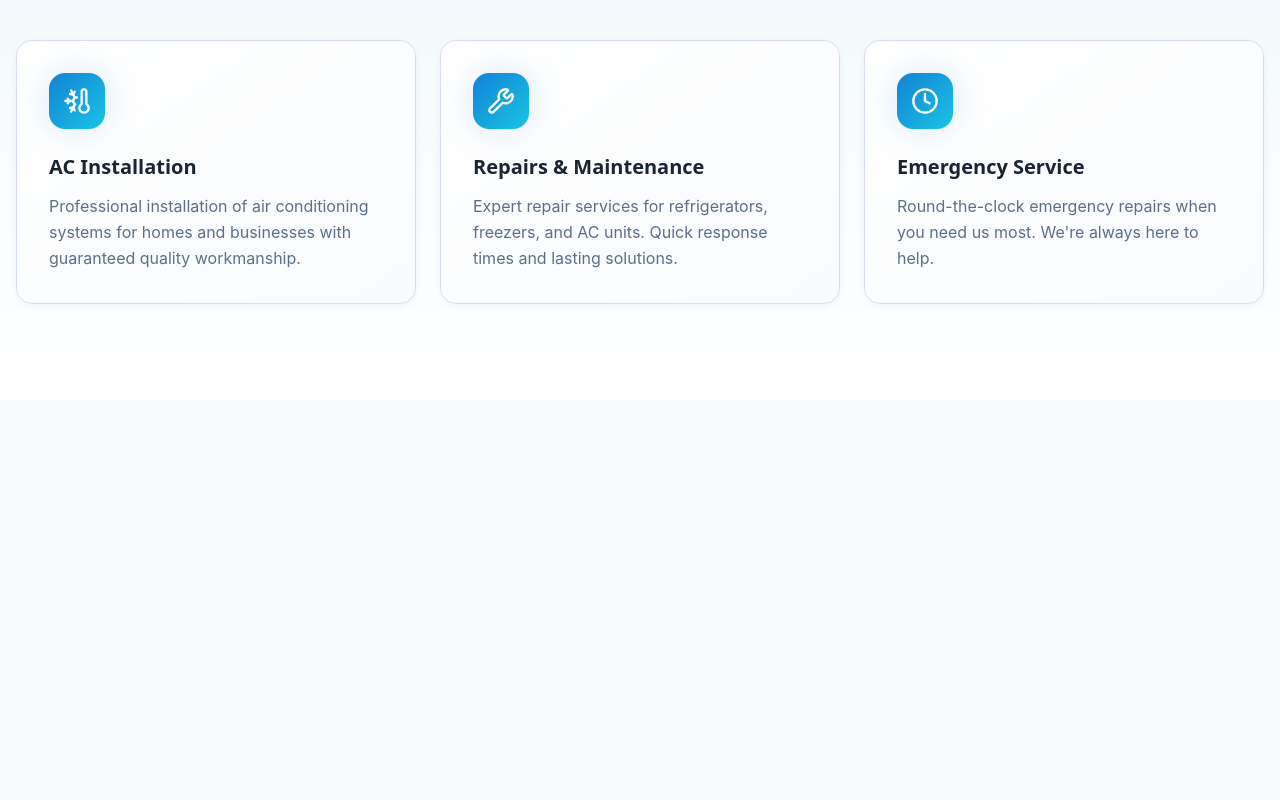
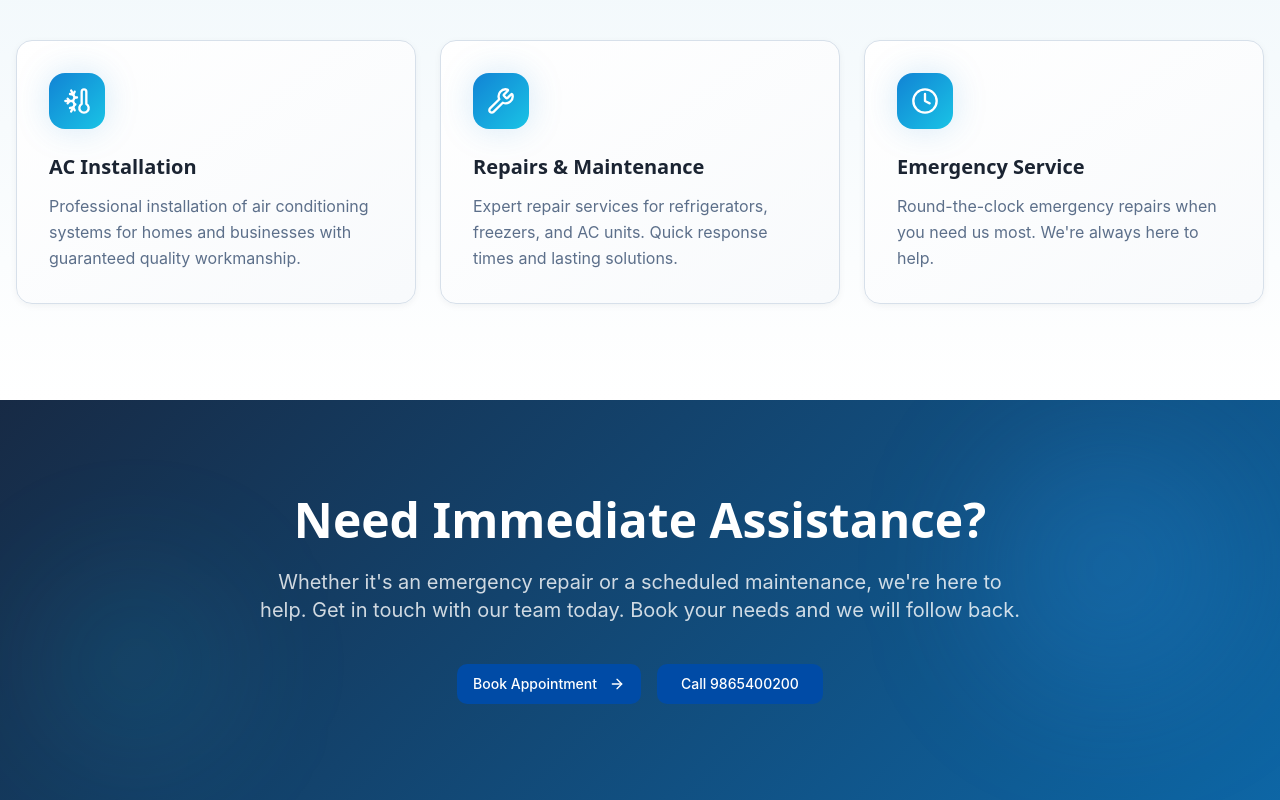
Before and after one commit to ryanzam/coolstar, a Next.js app: page / in a window 1280 px wide. Shown: the part 1262-2062 px from the top of the page. Before the commit the page ends 1662 px from the top, so only its background shows below. Built offline with nearby package versions, Linux system fonts and the light colour scheme; a web font is replaced by a local one.

Commit message:
add call to aciton section

```diff
--- a/app/page.tsx
+++ b/app/page.tsx
@@ -1,3 +1,4 @@
+import Cta from "@/components/Cta";
 import Hero from "@/components/Hero";
 import Navbar from "@/components/Navbar";
 import Sectors from "@/components/Sectors";
@@ -11,6 +12,7 @@ export default function Home() {
       <Hero />
       <Sectors />
       <Services />
+      <Cta />
     </div>
   );
 }
--- /dev/null
+++ b/components/Cta.tsx
@@ -0,0 +1,42 @@
+import { ArrowRight } from 'lucide-react'
+import { Button } from './ui/button'
+import Link from 'next/link'
+
+const Cta = () => {
+    return (
+        <section className="py-24 hero-gradient relative overflow-hidden">
+            <div className="absolute inset-0">
+                <div className="absolute top-10 right-10 w-64 h-64 bg-arctic/20 rounded-full blur-3xl" />
+                <div className="absolute bottom-10 left-10 w-48 h-48 bg-accent/10 rounded-full blur-3xl" />
+            </div>
+
+            <div className="container mx-auto px-4 relative z-10">
+                <div className="max-w-3xl mx-auto text-center">
+                    <h2 className="text-3xl md:text-5xl font-heading font-bold text-primary-foreground mb-6">
+                        Need Immediate Assistance?
+                    </h2>
+                    <p className="text-xl text-primary-foreground/80 mb-10">
+                        Whether it's an emergency repair or a scheduled maintenance, we're
+                        here to help. Get in touch with our team today. Book your needs and we will follow back.
+                    </p>
+
+                    <div className="flex flex-col sm:flex-row gap-4 justify-center">
+                        <Button asChild variant="default" size="lg">
+                            <Link href="/booking" className="gap-3">
+                                Book Appointment
+                                <ArrowRight className="w-5 h-5" />
+                            </Link>
+                        </Button>
+                        <Button asChild variant="default" size="lg">
+                            <a href="tel:+9779865400200" className="gap-3">
+                                Call 9865400200
+                            </a>
+                        </Button>
+                    </div>
+                </div>
+            </div>
+        </section>
+    )
+}
+
+export default Cta
```
